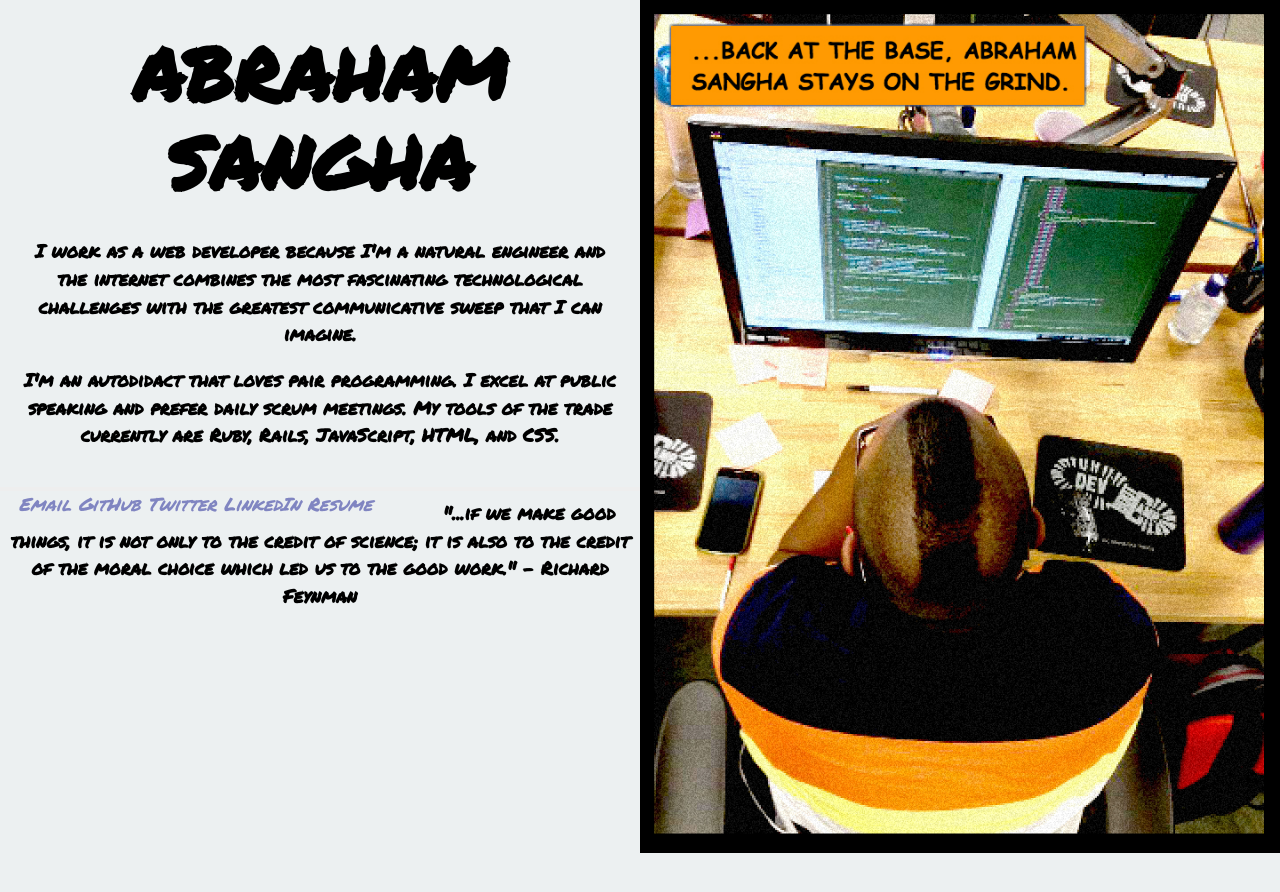
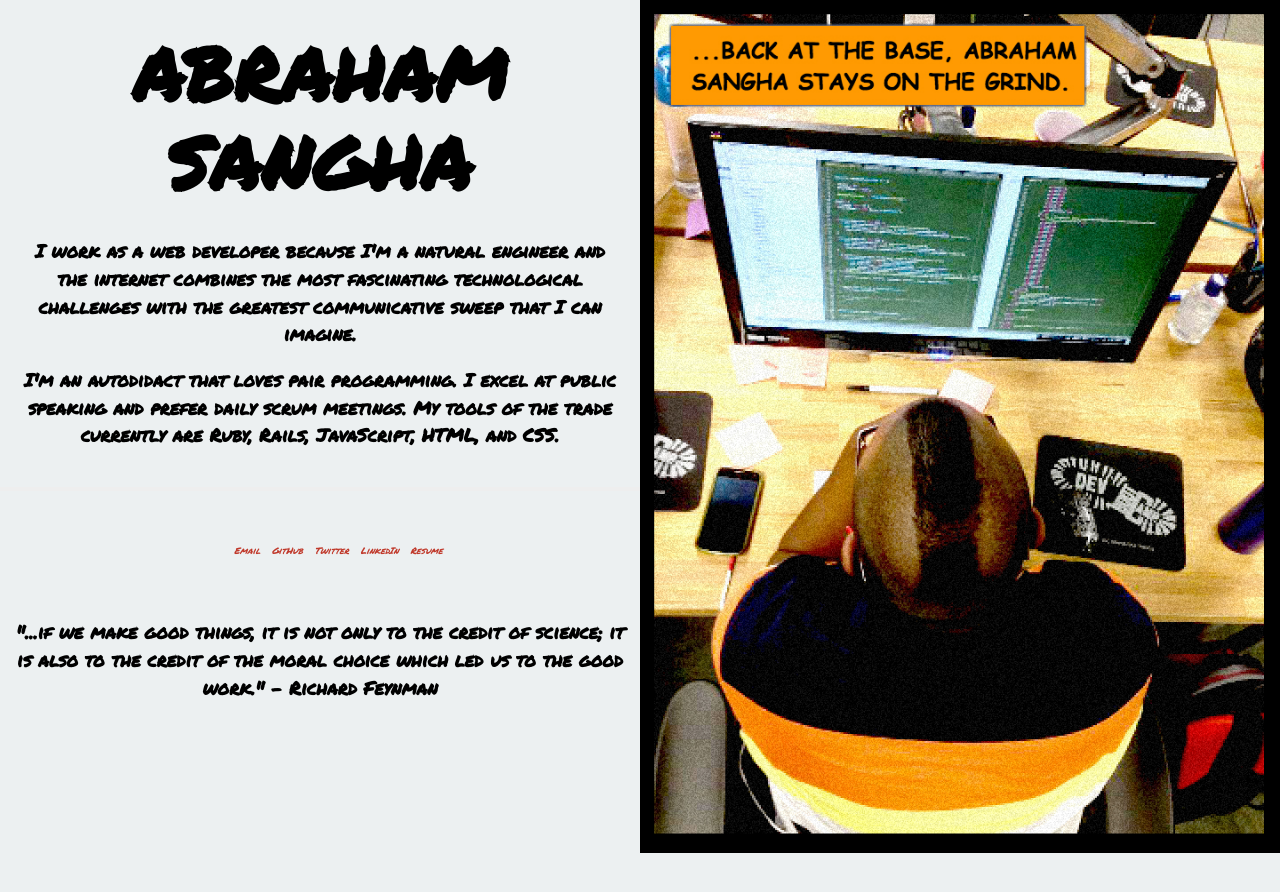
Before and after one commit to abrahamsangha/abrahamsangha.github.io, a Jekyll site: the page built from index.html, in a window 1280 px wide. Shown: the top 892 px of the page. Built offline with Jekyll 4.4.1, drawn with Linux system fonts in a browser that asks for light colours; nearby versions of some CDN libraries; Markdown is read by kramdown in place of the engine named in the settings.

Commit message:
Icons styled and spaced

```diff
--- a/css/main.css
+++ b/css/main.css
@@ -41,7 +41,11 @@
   font-size: 100%; }
 
 h1 { margin-bottom: 0.5em; }
-h2 { margin: 0.5em;}
+
+h2 {
+  margin: 0.5em;
+  float: left;
+}
 p { margin: 1em; }
 
 /*****************************************************************************/
@@ -84,6 +88,18 @@
 li {
   display: inline-block;
 }
+
+i {
+  margin: 0.25em;
+  color: #c0392b;
+}
+
+i:hover {color: #f1c40f;}
+
+.icon-text {
+  font-size: 50%;
+  margin: 0em 0.25em;
+}
 .site .meta {
   color: #aaa;
 }
@@ -123,6 +139,11 @@
   border: 0;
 }
 
+.contact {
+  width: 100%;
+  margin: 1em;
+}
+
 /* Responsive */
 
 @media screen and (max-width: 530px) { /* Specific to this particular image */
```
